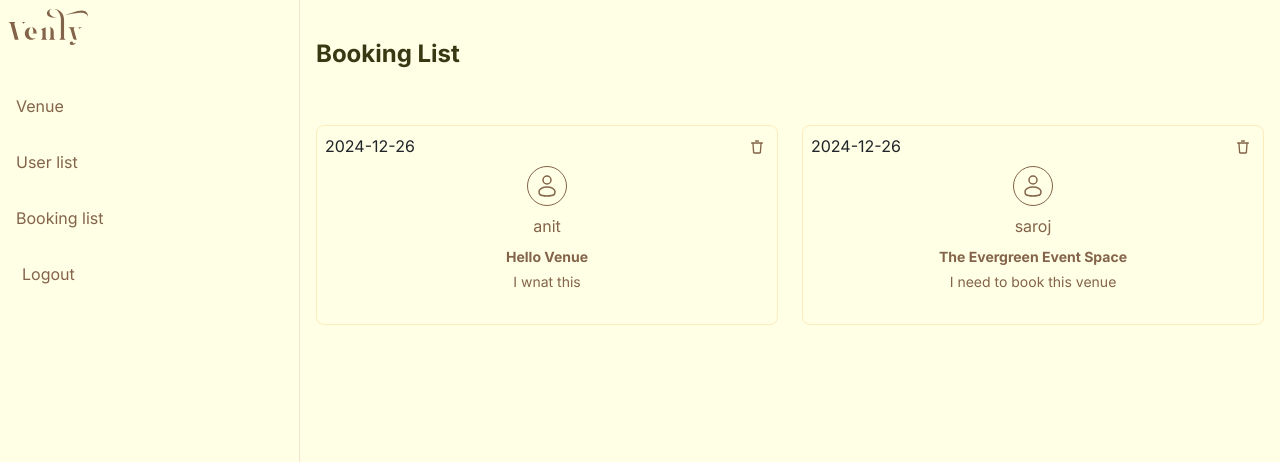
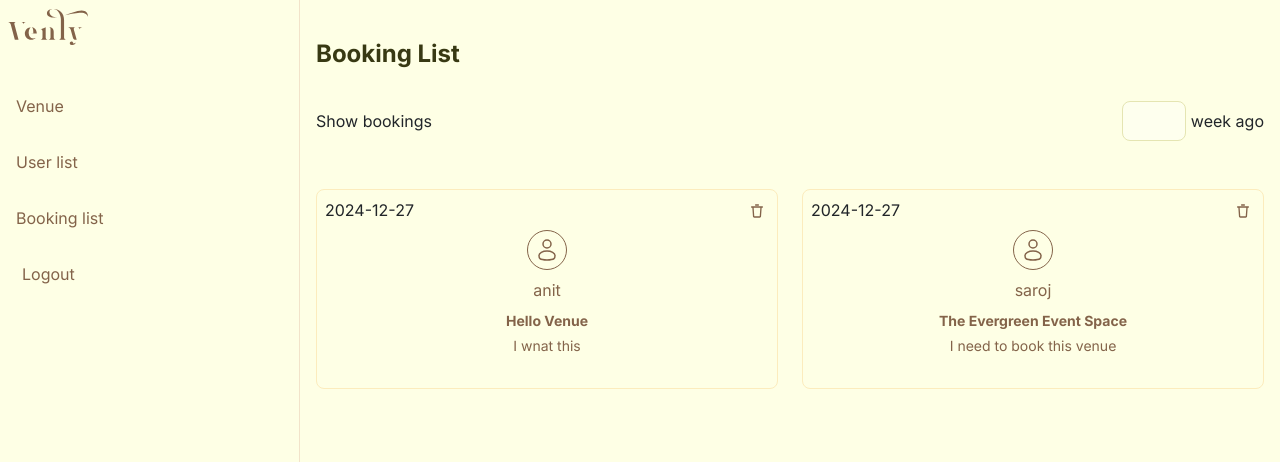
Before and after one commit to abhishek98s/Venly, a PHP site: page /booking-list in a window 1280 px wide. Shown: the top 462 px of the page. Run offline with PHP 8.4, Linux system fonts and the light colour scheme; a user stored in the database is signed in; data comes from the database, SQL or seed files in the repository; style sheets or scripts are compiled from the project's sources.

Commit message:
add: err

```diff
--- a/backend/venly.sql
+++ b/backend/venly.sql
@@ -46,8 +46,8 @@ CREATE TABLE IF NOT EXISTS `bookings` (
 --
 
 INSERT INTO `bookings` (`id`, `user_id`, `venue_id`, `booking_message`, `booking_date`) VALUES
-(22, 15, 13, 'I wnat this', '2024-12-26 00:00:00'),
-(23, 17, 4, 'I need to book this venue', '2024-12-26 00:00:00');
+(22, 15, 13, 'I wnat this', NOW()),
+(23, 17, 4, 'I need to book this venue', NOW());
 
 -- --------------------------------------------------------
 
--- a/booking-list.php
+++ b/booking-list.php
@@ -1,52 +1,49 @@
 <?php include 'inc/admin-header.php' ?>
 
 <div class="main px-3 w-100">
-    <div class="header d-flex justify-content-between mb-5 align-items-end">
+    <div class="header mb-5 align-items-end">
         <h2 class="text-24 fw-bold color-primary-800">Booking List</h2>
 
-        <!-- <button class="primary-btn">Add Venue</button> -->
+        <br>
+        <div class="d-flex gap-2 align-items-center justify-content-between w-100">
+            <div class="fs-6">Show bookings</div>
+
+            <div class="">
+                <input class="week-ago" type="number">
+                <span>week ago</span>
+            </div>
+        </div>
     </div>
 
     <div class="row row-gap-3">
         <?php
         include("backend/db.php");
-        $sql = "SELECT * FROM bookings";
+
+        $sql = "
+    SELECT b.*, u.username, v.name AS venue_name
+    FROM bookings b
+    INNER JOIN users u ON b.user_id = u.id
+    INNER JOIN venue v ON b.venue_id = v.id
+";
+
         $result = $conn->query($sql);
 
-        // Check if the query was successful
         if ($result->num_rows > 0) {
-            // Loop through the results and populate the HTML template
             while ($row = $result->fetch_assoc()) {
-                $user_sql = "SELECT username FROM users WHERE id = ?";
-                $stmt = $conn->prepare($user_sql);
-                $stmt->bind_param("i", $row['user_id']);
-                $stmt->execute();
-                $user_result = $stmt->get_result();
-
-                if ($user_result->num_rows > 0) {
-                    while ($user_row = $user_result->fetch_assoc()) {
-
-
-                        $venue_sql = "SELECT * FROM venue WHERE id = ?";
-                        $stmt = $conn->prepare($venue_sql);
-                        $stmt->bind_param("i", $row['venue_id']);
-                        $stmt->execute();
-                        $venue_result = $stmt->get_result();
-                        $venue_row = $venue_result->fetch_assoc()
                 ?>
                 <div class="col-6">
                     <div class="user-box border-primary-500 position-relative p-3">
-                                <div class="position-absolute top-0 start-0 mt-2 ms-2"><?php echo
-                                    date('Y-m-d', strtotime($row['booking_date']));
-                                ?></div>
-                                <div class=" pt-4 mb-2 d-flex flex-column align-items-center align-items-center position-relative">
+                        <div class="position-absolute top-0 start-0 mt-2 ms-2">
+                            <?php echo date('Y-m-d', strtotime($row['booking_date'])); ?>
+                        </div>
+                        <div class="pt-4 mb-2 d-flex flex-column align-items-center position-relative">
                             <figure class="mb-2">
                                 <img src="images/icons/icon-user.svg" alt="icon-user">
                             </figure>
-                                    <div class="name color-primary-700"><?php echo $user_row['username'] ?></div>
+                            <div class="name color-primary-700"><?php echo $row['username']; ?></div>
                         </div>
-                                <p class="text-14 color-primary-700 mb-1 text-center fw-bold"><?php echo $venue_row['name'] ?></p>
-                                <p class="text-14 color-primary-700 text-center"><?php echo $row['booking_message'] ?></p>
+                        <p class="text-14 color-primary-700 mb-1 text-center fw-bold"><?php echo $row['venue_name']; ?></p>
+                        <p class="text-14 color-primary-700 text-center"><?php echo $row['booking_message']; ?></p>
 
                         <a href="#" class="delete-btn position-absolute top-0 end-0 delete-btn me-2 mt-1"
                             data-id="<?php echo $row['id']; ?>">
@@ -58,12 +55,10 @@
                 </div>
                 <?php
             }
-                }
-            }
         } else {
             echo "0 results";
         }
-        // Close the database connection
+
         $conn->close();
         ?>
     </div>
--- a/dist/css/themes.css
+++ b/dist/css/themes.css
@@ -531,6 +531,8 @@ main .headline-wrapper .right-wrapper {
 
 .main {
   padding-top: 40px; }
+  .main .week-ago {
+    width: 64px; }
   .main .venue-box,
   .main .user-box {
     border-radius: 4px;
--- a/src/scss/_admin.scss
+++ b/src/scss/_admin.scss
@@ -26,6 +26,11 @@
 
 .main {
     padding-top: 40px;
+
+
+    .week-ago{
+        width: 64px;
+    }
 
     .venue-box,
     .user-box {
```
Also changed, not shown: backend/booking/get-booking.php (added, +9 -0 lines). Lines whose indentation alone changed are shown as unchanged.
